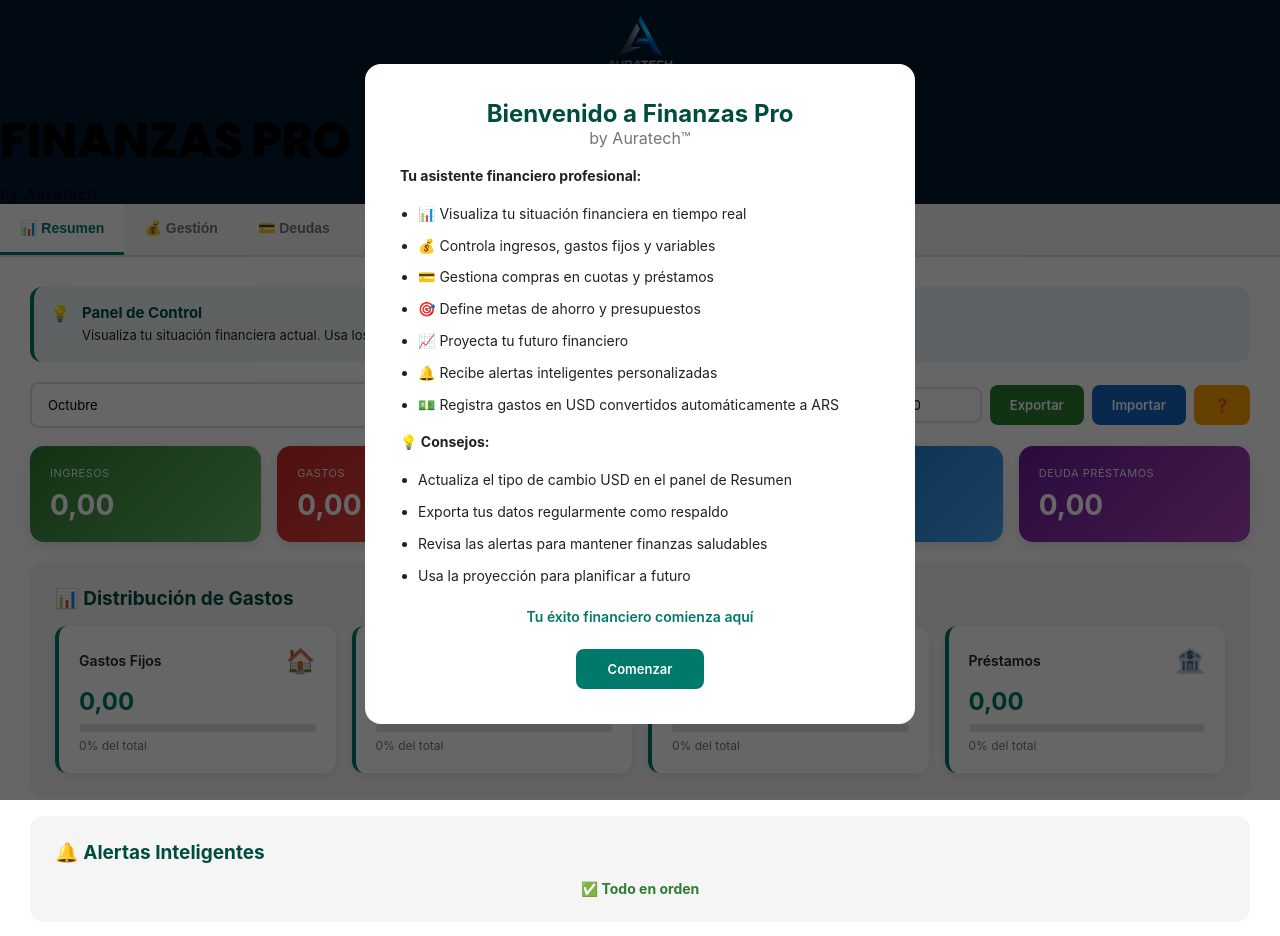
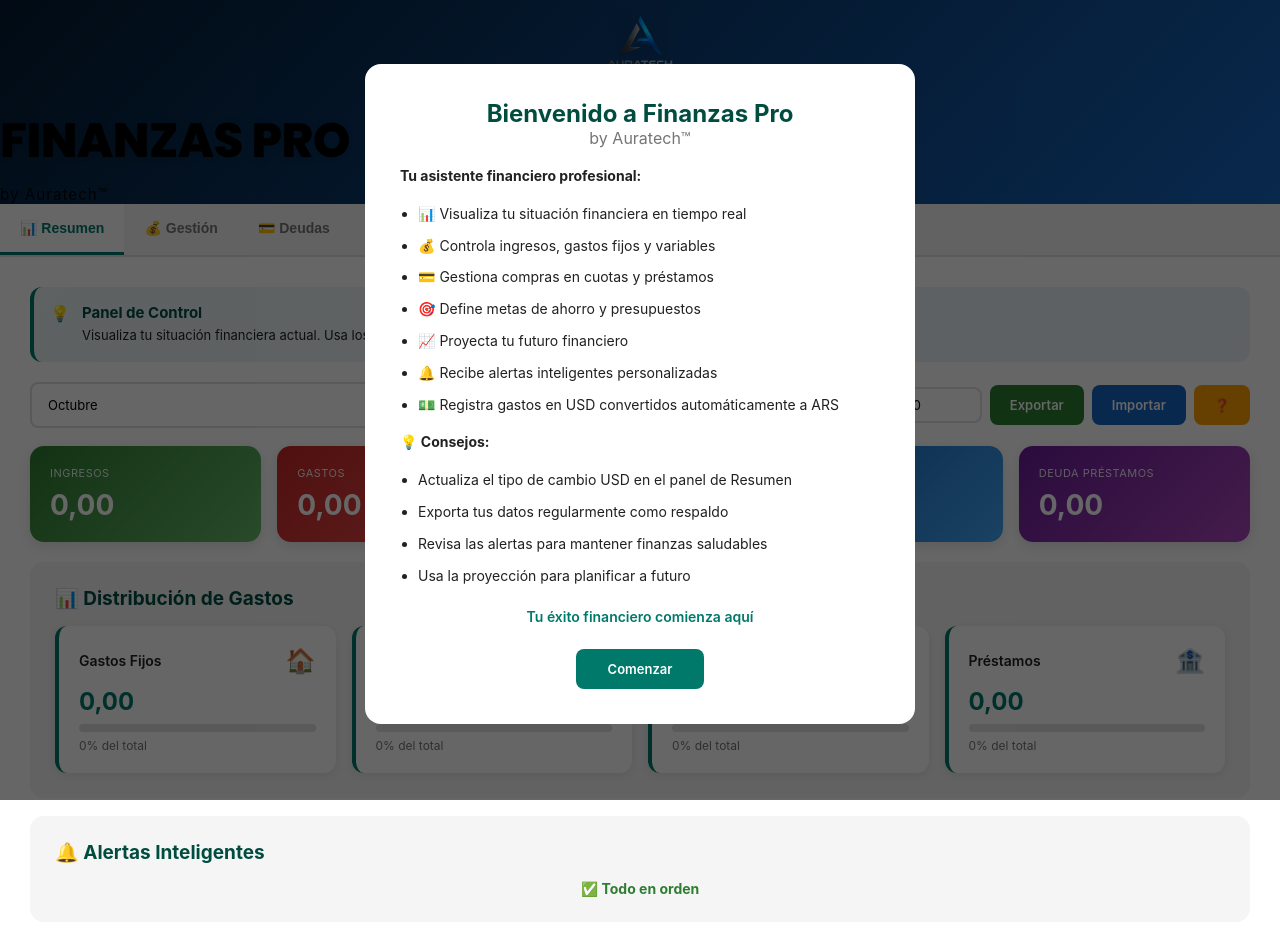
Before and after one commit to aleabbamonte/finanzas-pro-app, a plain HTML site: page index.html in a window 1280 px wide. Drawn offline with Linux system fonts and the light colour scheme.

Commit message:
Update index.html

```diff
--- a/index.html
+++ b/index.html
@@ -779,7 +779,7 @@
         }
         body { font-family: -apple-system, BlinkMacSystemFont, 'Segoe UI', sans-serif; background: linear-gradient(135deg, var(--primary) 0%, var(--secondary) 100%); min-height: 100vh; -webkit-font-smoothing: antialiased; }
         .container { max-width: 1400px; margin: 0 auto; background: var(--bg); min-height: 100vh; box-shadow: 0 0 40px rgba(0,0,0,0.1); }
-        .header { background: #031a30; }
+        .header { background: linear-gradient(135deg, #031a30 0%, #1565c0 100%); }
         .logo-container { margin-bottom: 15px; display: flex; justify-content: center; align-items: center; }
         .logo { max-width: 90px; max-height: 90px; filter: drop-shadow(0 4px 12px rgba(0,0,0,0.2)); }
         .brand h1 { font-family: 'Poppins', sans-serif; font-size: clamp(1.8rem, 4.5vw, 3rem); margin-bottom: 8px; font-weight: 800; letter-spacing: -0.5px; text-shadow: 0 2px 8px rgba(0,0,0,0.15); }
```
